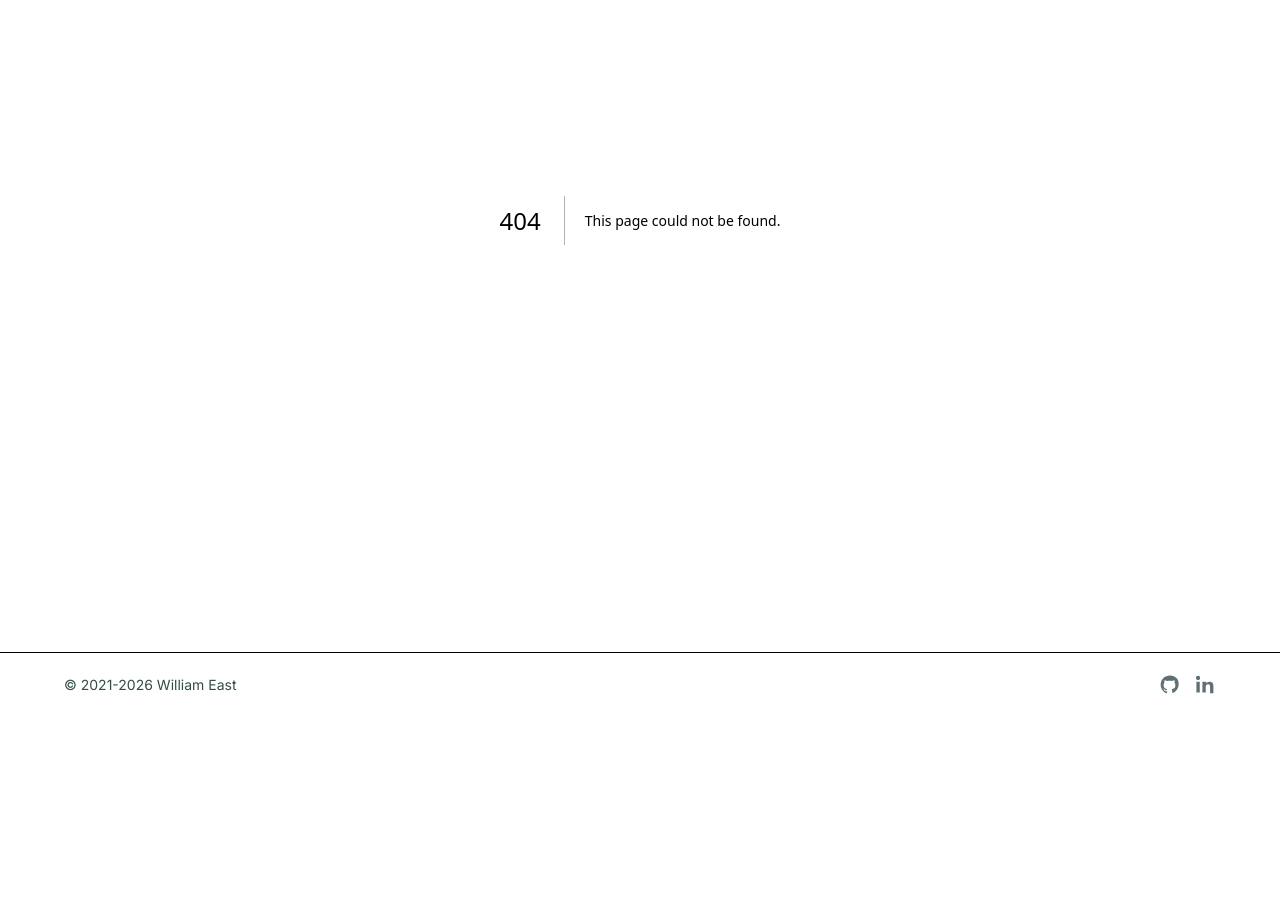
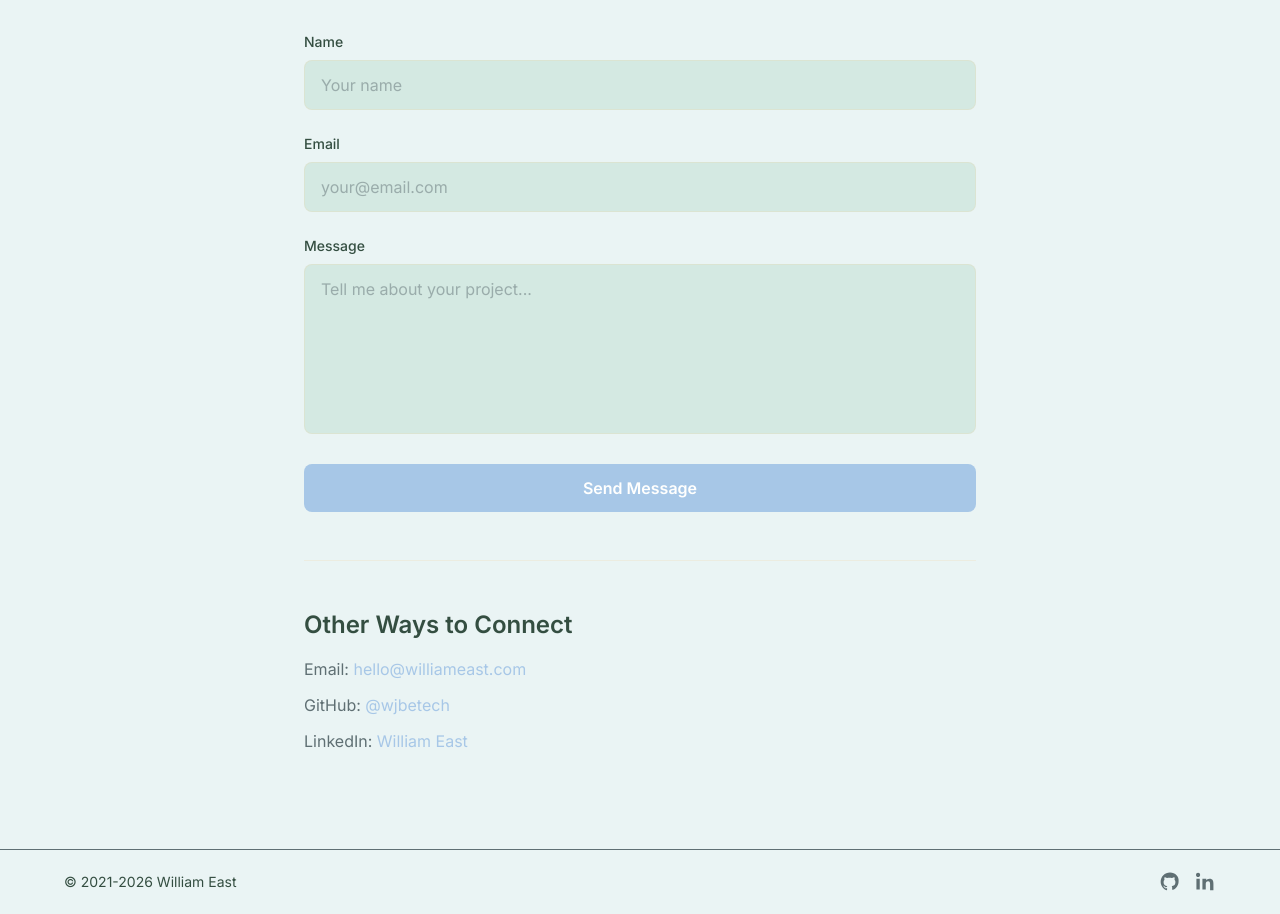
Before and after one commit to wjbetech/blogfolio, a Next.js app: page /contact in a window 1280 px wide. Before the commit this address had no page. Shown: the part 340-1254 px from the top of the page. Before the commit the page ends 1057 px from the top, so only its background shows below. Built offline with nearby package versions, Linux system fonts and the light colour scheme.

Commit message:
chore/pages: Added the pages for the other Link items in the Navbar, fixed the underlining behavior too

```diff
--- /dev/null
+++ b/src/app/blog/page.tsx
@@ -0,0 +1,20 @@
+export default function BlogPage() {
+  return (
+    <div className="min-h-screen">
+      <div className="max-w-4xl mx-auto py-16">
+        <h1 className="text-5xl font-bold text-headline mb-6">Blog</h1>
+        <p className="text-lg text-paragraph mb-8">
+          Welcome to my blog. Here I share thoughts on web development, design, and technology.
+        </p>
+
+        <div className="space-y-8">
+          {/* Blog posts will go here */}
+          <div className="border-l-4 border-accent pl-6 py-4">
+            <h2 className="text-2xl font-semibold text-headline mb-2">Coming Soon</h2>
+            <p className="text-paragraph">Blog posts will be added here soon.</p>
+          </div>
+        </div>
+      </div>
+    </div>
+  );
+}
--- /dev/null
+++ b/src/app/contact/page.tsx
@@ -0,0 +1,91 @@
+export default function ContactPage() {
+  return (
+    <div className="min-h-screen">
+      <div className="max-w-2xl mx-auto py-16">
+        <h1 className="text-5xl font-bold text-headline mb-6">Get in Touch</h1>
+        <p className="text-lg text-paragraph mb-12">
+          Have a project in mind or want to collaborate? I&apos;d love to hear from you.
+        </p>
+
+        <form className="space-y-6">
+          <div>
+            <label htmlFor="name" className="block text-sm font-medium text-headline mb-2">
+              Name
+            </label>
+            <input
+              type="text"
+              id="name"
+              name="name"
+              className="w-full px-4 py-3 bg-bg200 border border-accent2/20 rounded-lg text-paragraph focus:outline-none focus:ring-2 focus:ring-accent focus:border-transparent"
+              placeholder="Your name"
+            />
+          </div>
+
+          <div>
+            <label htmlFor="email" className="block text-sm font-medium text-headline mb-2">
+              Email
+            </label>
+            <input
+              type="email"
+              id="email"
+              name="email"
+              className="w-full px-4 py-3 bg-bg200 border border-accent2/20 rounded-lg text-paragraph focus:outline-none focus:ring-2 focus:ring-accent focus:border-transparent"
+              placeholder="your@email.com"
+            />
+          </div>
+
+          <div>
+            <label htmlFor="message" className="block text-sm font-medium text-headline mb-2">
+              Message
+            </label>
+            <textarea
+              id="message"
+              name="message"
+              rows={6}
+              className="w-full px-4 py-3 bg-bg200 border border-accent2/20 rounded-lg text-paragraph focus:outline-none focus:ring-2 focus:ring-accent focus:border-transparent resize-none"
+              placeholder="Tell me about your project..."
+            />
+          </div>
+
+          <button
+            type="submit"
+            className="w-full bg-accent text-buttonText font-semibold py-3 px-6 rounded-lg hover:opacity-90 transition-opacity">
+            Send Message
+          </button>
+        </form>
+
+        <div className="mt-12 pt-12 border-t border-accent2/20">
+          <h2 className="text-2xl font-semibold text-headline mb-4">Other Ways to Connect</h2>
+          <div className="space-y-3 text-paragraph">
+            <p>
+              Email:{" "}
+              <a href="mailto:hello@williameast.com" className="text-accent hover:underline">
+                hello@williameast.com
+              </a>
+            </p>
+            <p>
+              GitHub:{" "}
+              <a
+                href="https://github.com/wjbetech"
+                target="_blank"
+                rel="noopener noreferrer"
+                className="text-accent hover:underline">
+                @wjbetech
+              </a>
+            </p>
+            <p>
+              LinkedIn:{" "}
+              <a
+                href="https://linkedin.com/in/williameast"
+                target="_blank"
+                rel="noopener noreferrer"
+                className="text-accent hover:underline">
+                William East
+              </a>
+            </p>
+          </div>
+        </div>
+      </div>
+    </div>
+  );
+}
--- /dev/null
+++ b/src/app/dev/page.tsx
@@ -0,0 +1,20 @@
+export default function DevPage() {
+  return (
+    <div className="min-h-screen">
+      <div className="max-w-4xl mx-auto py-16">
+        <h1 className="text-5xl font-bold text-headline mb-6">Dev Projects</h1>
+        <p className="text-lg text-paragraph mb-8">
+          A collection of my development work, experiments, and open source contributions.
+        </p>
+
+        <div className="grid gap-8">
+          {/* Projects will go here */}
+          <div className="border border-accent2/20 rounded-lg p-6 hover:border-accent2 transition-colors">
+            <h2 className="text-2xl font-semibold text-headline mb-2">Projects Coming Soon</h2>
+            <p className="text-paragraph">Development projects will be showcased here.</p>
+          </div>
+        </div>
+      </div>
+    </div>
+  );
+}
--- /dev/null
+++ b/src/app/language-services/page.tsx
@@ -0,0 +1,36 @@
+export default function LanguageServicesPage() {
+  return (
+    <div className="min-h-screen">
+      <div className="max-w-4xl mx-auto py-16">
+        <h1 className="text-5xl font-bold text-headline mb-6">Language Services</h1>
+        <p className="text-lg text-paragraph mb-8">
+          Professional language services including translation, localization, and consulting.
+        </p>
+
+        <div className="space-y-12">
+          <section>
+            <h2 className="text-3xl font-semibold text-headline mb-4">Services</h2>
+            <div className="grid md:grid-cols-2 gap-6">
+              <div className="bg-bg200 rounded-lg p-6">
+                <h3 className="text-xl font-semibold text-headline mb-2">Translation</h3>
+                <p className="text-paragraph">High-quality translation services for technical and creative content.</p>
+              </div>
+              <div className="bg-bg200 rounded-lg p-6">
+                <h3 className="text-xl font-semibold text-headline mb-2">Localization</h3>
+                <p className="text-paragraph">Adapt your content for global markets with cultural sensitivity.</p>
+              </div>
+              <div className="bg-bg200 rounded-lg p-6">
+                <h3 className="text-xl font-semibold text-headline mb-2">Consulting</h3>
+                <p className="text-paragraph">Strategic guidance for international content and communications.</p>
+              </div>
+              <div className="bg-bg200 rounded-lg p-6">
+                <h3 className="text-xl font-semibold text-headline mb-2">More Info</h3>
+                <p className="text-paragraph">Contact me to discuss your language needs and project requirements.</p>
+              </div>
+            </div>
+          </section>
+        </div>
+      </div>
+    </div>
+  );
+}
--- a/src/components/Navbar/Navbar.tsx
+++ b/src/components/Navbar/Navbar.tsx
@@ -42,10 +42,10 @@ export default function Navbar({
               <Link
                 key={link.id}
                 href={link.href}
-                className={`flex items-baseline gap-2 text-sm relative pb-1 transition-colors ${
+                className={`flex items-baseline gap-2 relative pb-1 text-sm lg:text-lg transition-colors ${
                   pathname === link.href
-                    ? "font-semibold text-headline after:absolute after:bottom-0 after:left-0 after:right-0 after:h-0.5 after:bg-accent"
-                    : "text-paragraph hover:after:absolute hover:after:bottom-0 hover:after:left-0 hover:after:right-0 hover:after:h-0.5 hover:after:bg-accent2"
+                    ? "font-semibold text-headline after:absolute after:bottom-px after:-left-1.5 after:right-0 after:h-3 after:bg-accent/70 after:-z-10"
+                    : "text-paragraph hover:after:absolute hover:after:bottom-px hover:after:-left-1.5 hover:after:right-0 hover:after:h-3 hover:after:bg-accent2/70 hover:after:-z-10"
                 }`}>
                 <span className="text-xs font-normal text-paragraph opacity-60">0{link.id}</span>
                 <span>{link.label}</span>
@@ -98,8 +98,8 @@ export default function Navbar({
                 onClick={handleLinkClick}
                 className={`flex items-baseline gap-4 text-4xl font-bold relative pb-2 transition-colors ${
                   pathname === link.href
-                    ? "text-headline after:absolute after:bottom-0 after:left-0 after:right-0 after:h-1 after:bg-accent"
-                    : "text-paragraph hover:after:absolute hover:after:bottom-0 hover:after:left-0 hover:after:right-0 hover:after:h-1 hover:after:bg-accent2"
+                    ? "text-headline after:absolute after:bottom-1 after:-left-2 after:right-0 after:h-6 after:bg-accent after:-z-10"
+                    : "text-paragraph hover:after:absolute hover:after:bottom-1 hover:after:-left-2 hover:after:right-0 hover:after:h-6 hover:after:bg-accent2 hover:after:-z-10"
                 }`}>
                 <span className="text-sm font-normal text-paragraph opacity-60">0{link.id}</span>
                 <span>{link.label}</span>
```
